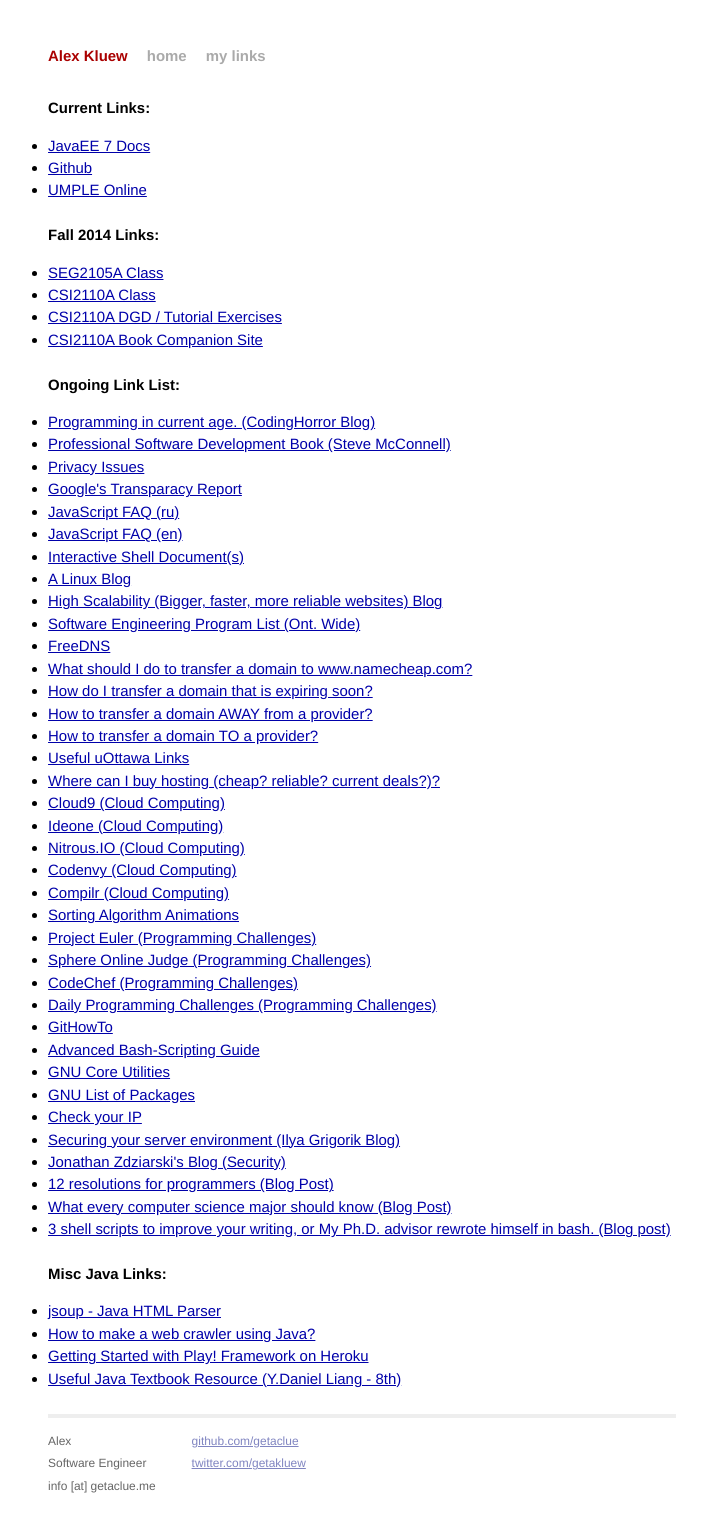
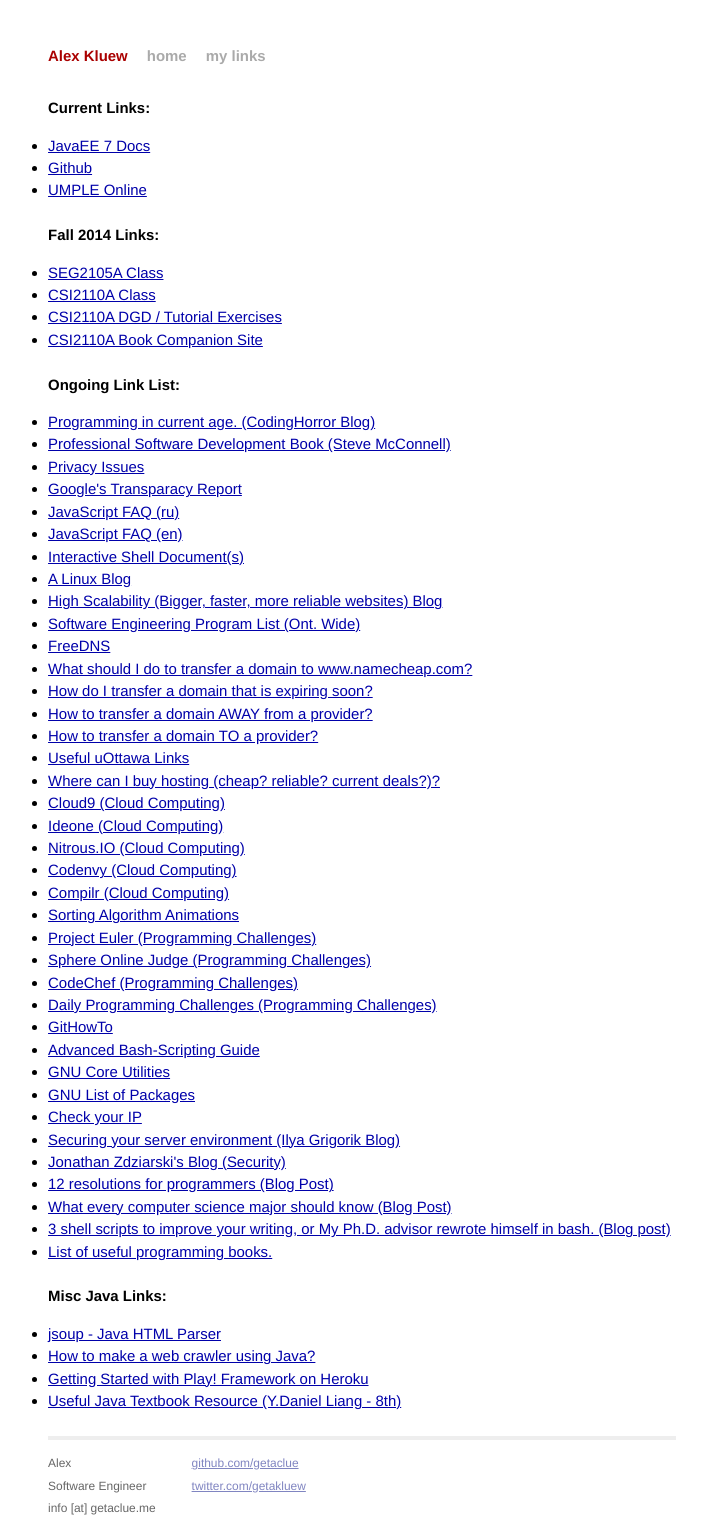
Before and after one commit to getaclue/getaclue.github.io, a Jekyll site: the page built from links.html, in a window 1280 px wide. Shown: the whole page, without its empty margins (278-985 px from the left). Built offline with Jekyll 4.4.1, drawn with Linux system fonts in a browser that asks for light colours; Markdown is read by kramdown in place of the engine named in the settings; before the commit the page ends 1509 px from its top, so only the background shows below that.

Commit message:
Added a link

```diff
--- a/_data/useful_gen_links.yml
+++ b/_data/useful_gen_links.yml
@@ -108,3 +108,6 @@
 
 - URL_Title: 3 shell scripts to improve your writing, or My Ph.D. advisor rewrote himself in bash. (Blog post)
   URL: http://matt.might.net/articles/shell-scripts-for-passive-voice-weasel-words-duplicates/
+
+- URL_Title: List of useful programming books.
+  URL: https://stackoverflow.com/questions/1711/what-is-the-single-most-influential-book-every-programmer-should-read
```
